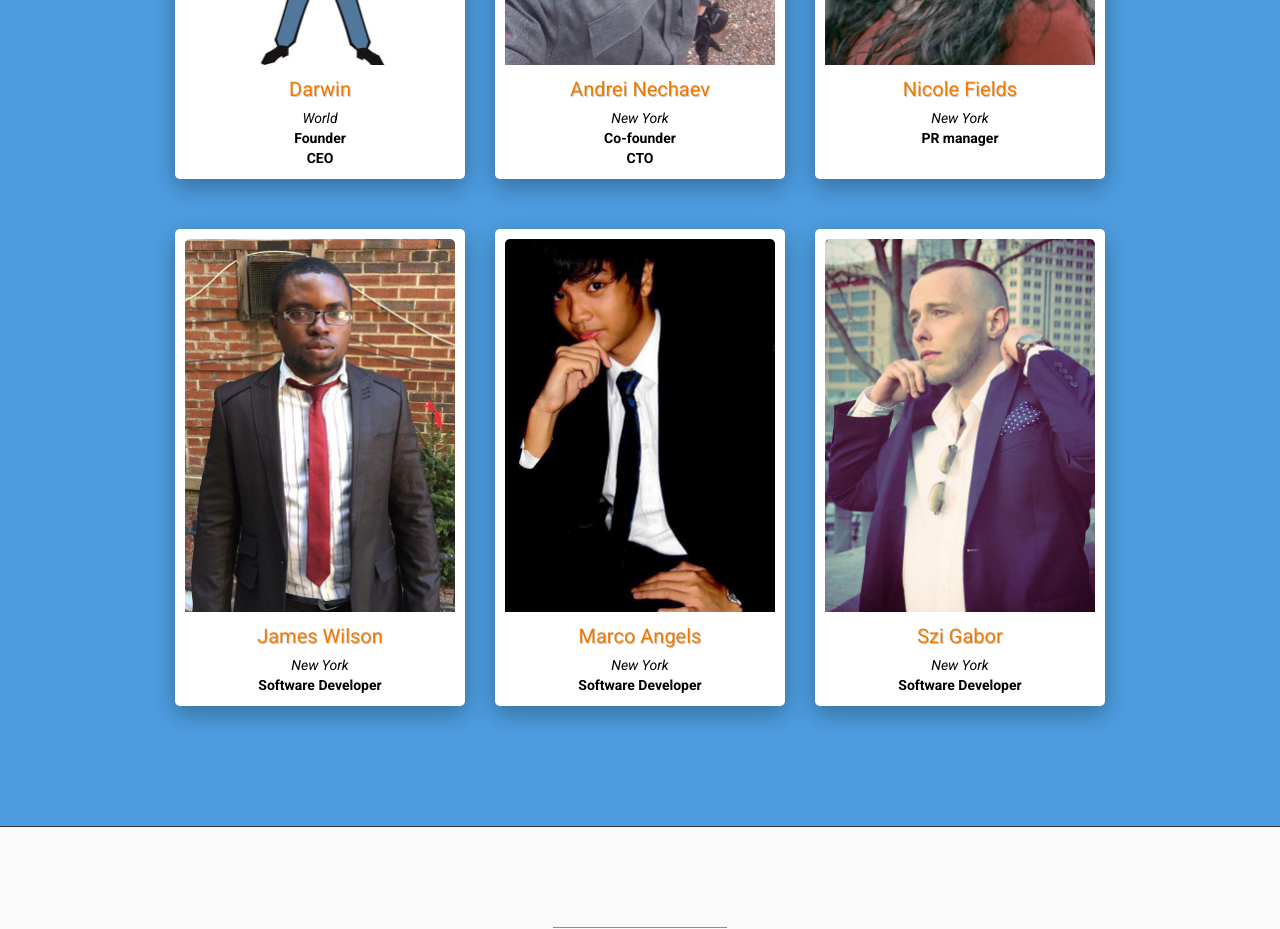
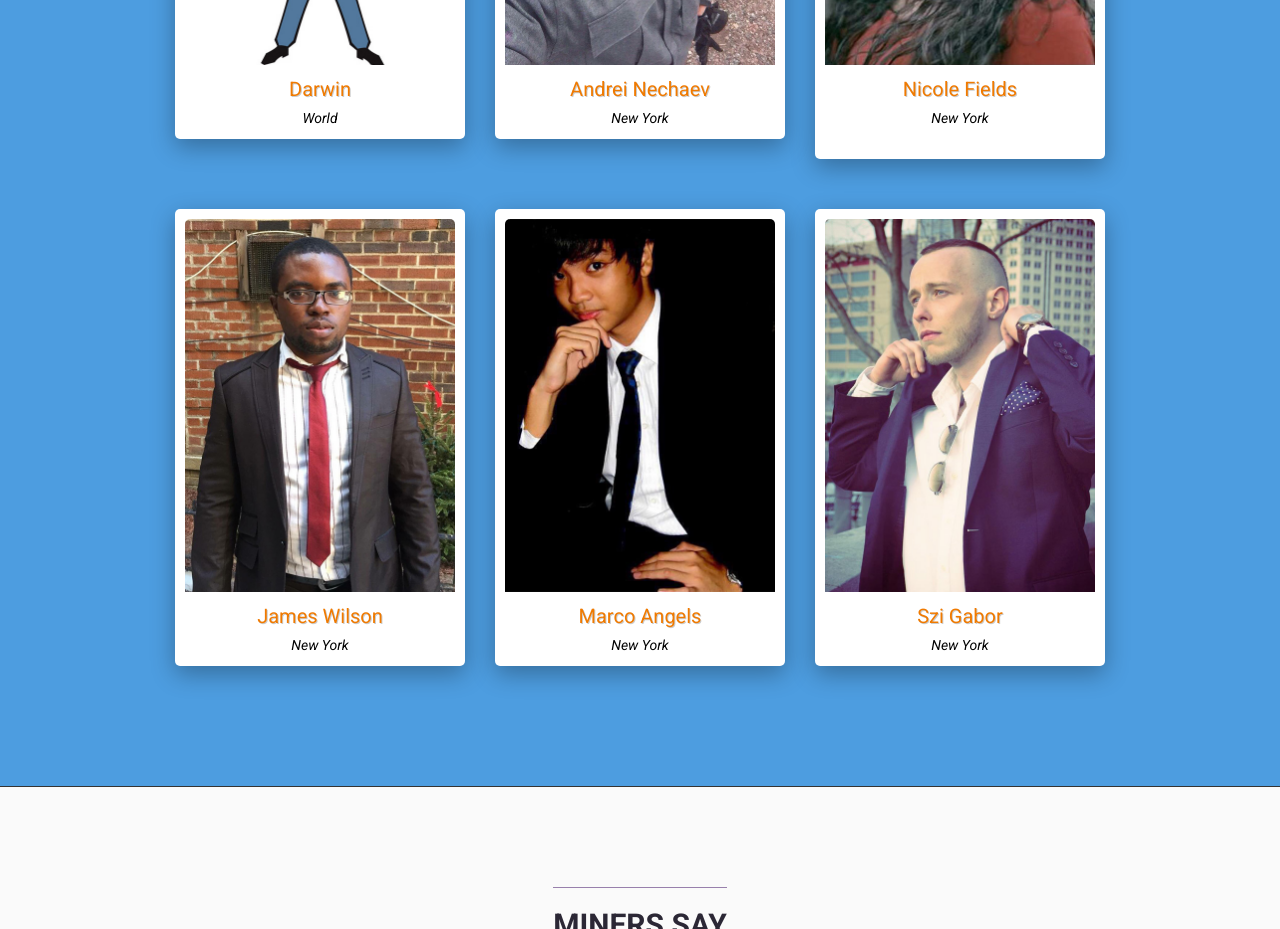
Before and after one commit to dcoin-me/dcoin-me.github.io, a plain HTML site: page en/index.html in a window 1280 px wide. Shown: the part 8700-9629 px from the top of the page. Drawn offline with Linux system fonts and the light colour scheme.

Commit message:
upd status

```diff
--- a/en/index.html
+++ b/en/index.html
@@ -638,8 +638,6 @@
 								<img src="../team_01.jpg" alt=""/>
 								<strong>Darwin</strong>
 								<span>World</span>
-								<p>Founder</p>
-								<p>CEO</p>
 							</article>
 						</div>
 						<div class="team col-sm-4">
@@ -647,8 +645,6 @@
 								<img src="../team_02.jpg" alt=""/>
 								<strong>Andrei Nechaev</strong>
 								<span>New York</span>
-								<p>Co-founder</p>
-								<p>CTO</p>
 							</article>
 						</div>
 						<div class="team col-sm-4">
@@ -656,7 +652,6 @@
 								<img src="../team_03.jpg" alt=""/>
 								<strong>Nicole Fields</strong>
 								<span>New York</span>
-								<p>PR manager</p>
 								<br>
 							</article>
 						</div>
@@ -665,7 +660,6 @@
 								<img src="../team_04.jpg" alt=""/>
 								<strong>James Wilson</strong>
 								<span>New York</span>
-								<p>Software Developer</p>
 							</article>
 						</div>
 						<div class="team col-sm-4">
@@ -673,7 +667,6 @@
 								<img src="../team_05.jpg" alt=""/>
 								<strong>Marco Angels</strong>
 								<span>New York</span>
-								<p>Software Developer</p>
 							</article>
 						</div>
 						<div class="team col-sm-4">
@@ -681,7 +674,6 @@
 								<img src="../team_06.jpg" alt=""/>
 								<strong>Szi Gabor</strong>
 								<span>New York</span>
-								<p>Software Developer</p>
 							</article>
 						</div>
                     </div>
```
Also changed, not shown: ru/index.html (+0 -6 lines).
